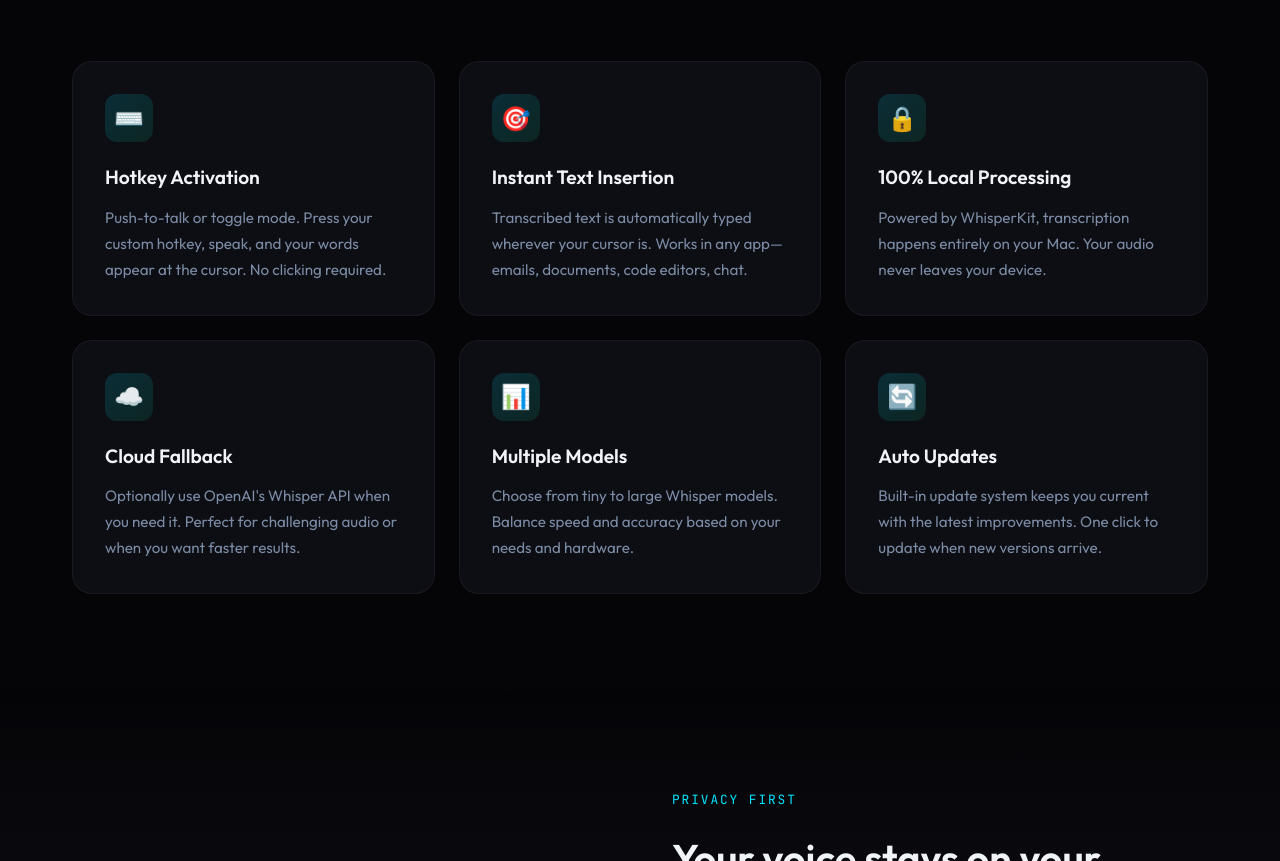
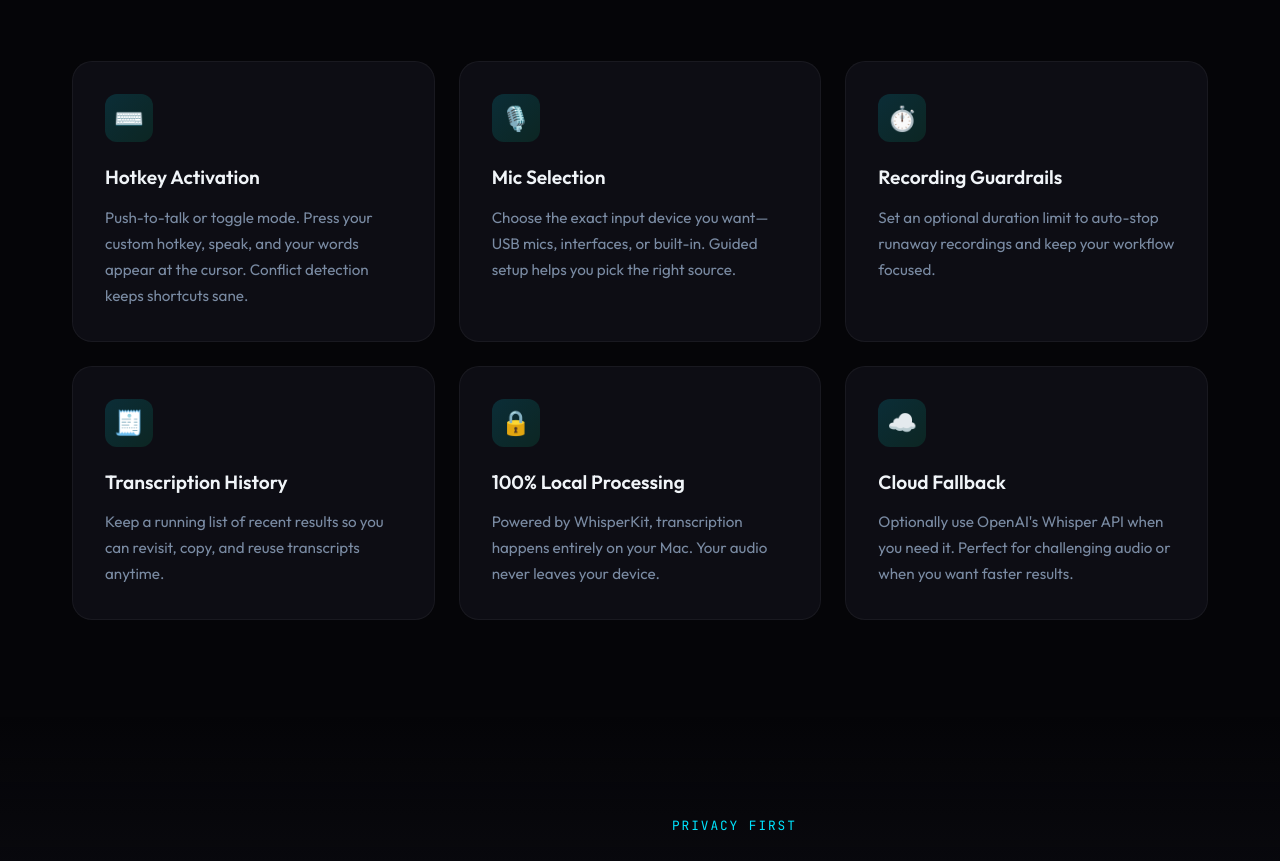
Before and after one commit to OverseedAI/overwhisper, a plain HTML site: page docs/index.html in a window 1280 px wide. Shown: the part 1174-2035 px from the top of the page. Drawn offline with Linux system fonts and the light colour scheme.

Commit message:
Update website features

```diff
--- a/docs/index.html
+++ b/docs/index.html
@@ -708,12 +708,22 @@
       <div class="feature-card">
         <div class="feature-icon">⌨️</div>
         <h3>Hotkey Activation</h3>
-        <p>Push-to-talk or toggle mode. Press your custom hotkey, speak, and your words appear at the cursor. No clicking required.</p>
+        <p>Push-to-talk or toggle mode. Press your custom hotkey, speak, and your words appear at the cursor. Conflict detection keeps shortcuts sane.</p>
       </div>
       <div class="feature-card">
-        <div class="feature-icon">🎯</div>
-        <h3>Instant Text Insertion</h3>
-        <p>Transcribed text is automatically typed wherever your cursor is. Works in any app—emails, documents, code editors, chat.</p>
+        <div class="feature-icon">🎙️</div>
+        <h3>Mic Selection</h3>
+        <p>Choose the exact input device you want—USB mics, interfaces, or built-in. Guided setup helps you pick the right source.</p>
+      </div>
+      <div class="feature-card">
+        <div class="feature-icon">⏱️</div>
+        <h3>Recording Guardrails</h3>
+        <p>Set an optional duration limit to auto-stop runaway recordings and keep your workflow focused.</p>
+      </div>
+      <div class="feature-card">
+        <div class="feature-icon">🧾</div>
+        <h3>Transcription History</h3>
+        <p>Keep a running list of recent results so you can revisit, copy, and reuse transcripts anytime.</p>
       </div>
       <div class="feature-card">
         <div class="feature-icon">🔒</div>
@@ -724,16 +734,6 @@
         <div class="feature-icon">☁️</div>
         <h3>Cloud Fallback</h3>
         <p>Optionally use OpenAI's Whisper API when you need it. Perfect for challenging audio or when you want faster results.</p>
-      </div>
-      <div class="feature-card">
-        <div class="feature-icon">📊</div>
-        <h3>Multiple Models</h3>
-        <p>Choose from tiny to large Whisper models. Balance speed and accuracy based on your needs and hardware.</p>
-      </div>
-      <div class="feature-card">
-        <div class="feature-icon">🔄</div>
-        <h3>Auto Updates</h3>
-        <p>Built-in update system keeps you current with the latest improvements. One click to update when new versions arrive.</p>
       </div>
     </div>
   </section>
```
